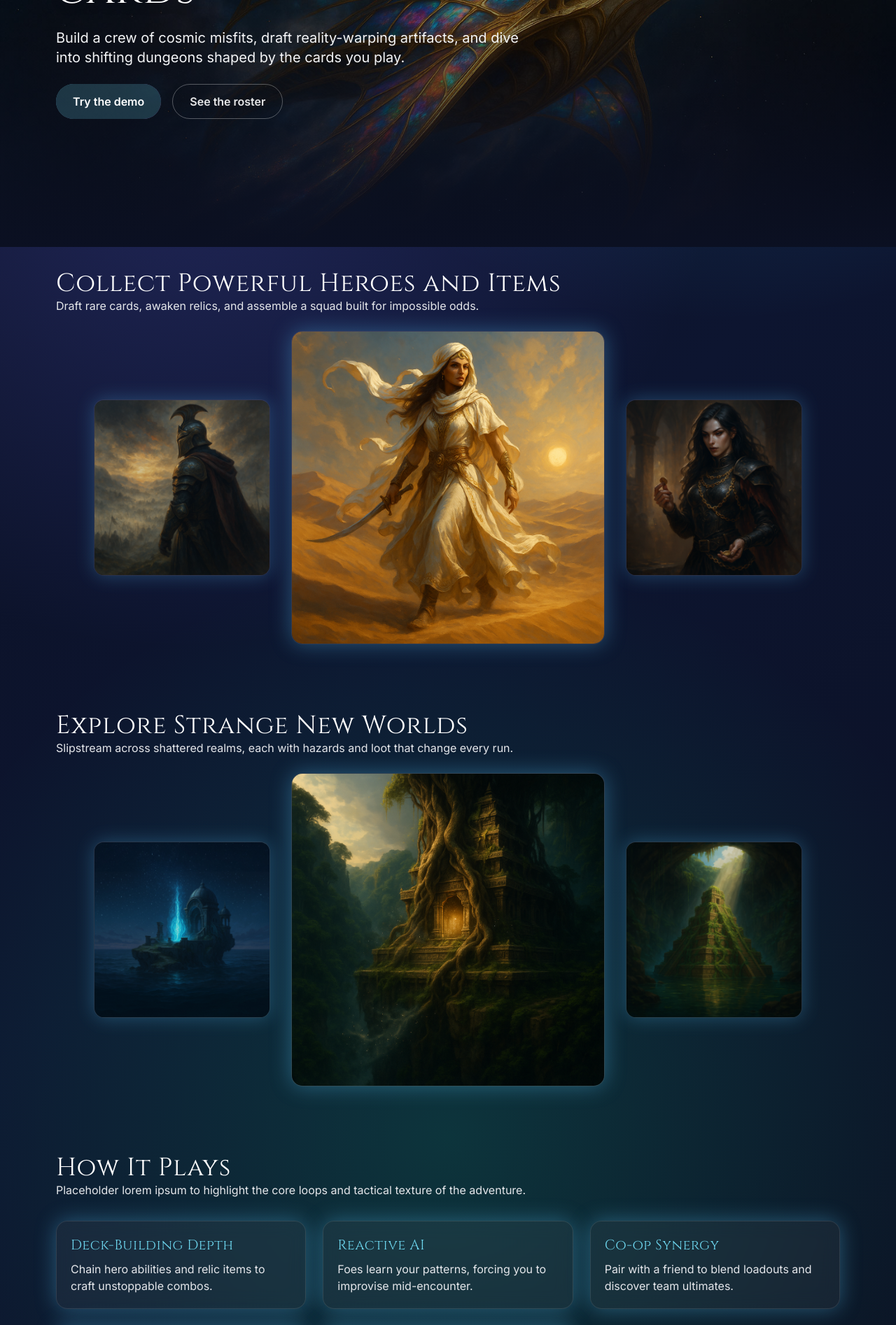
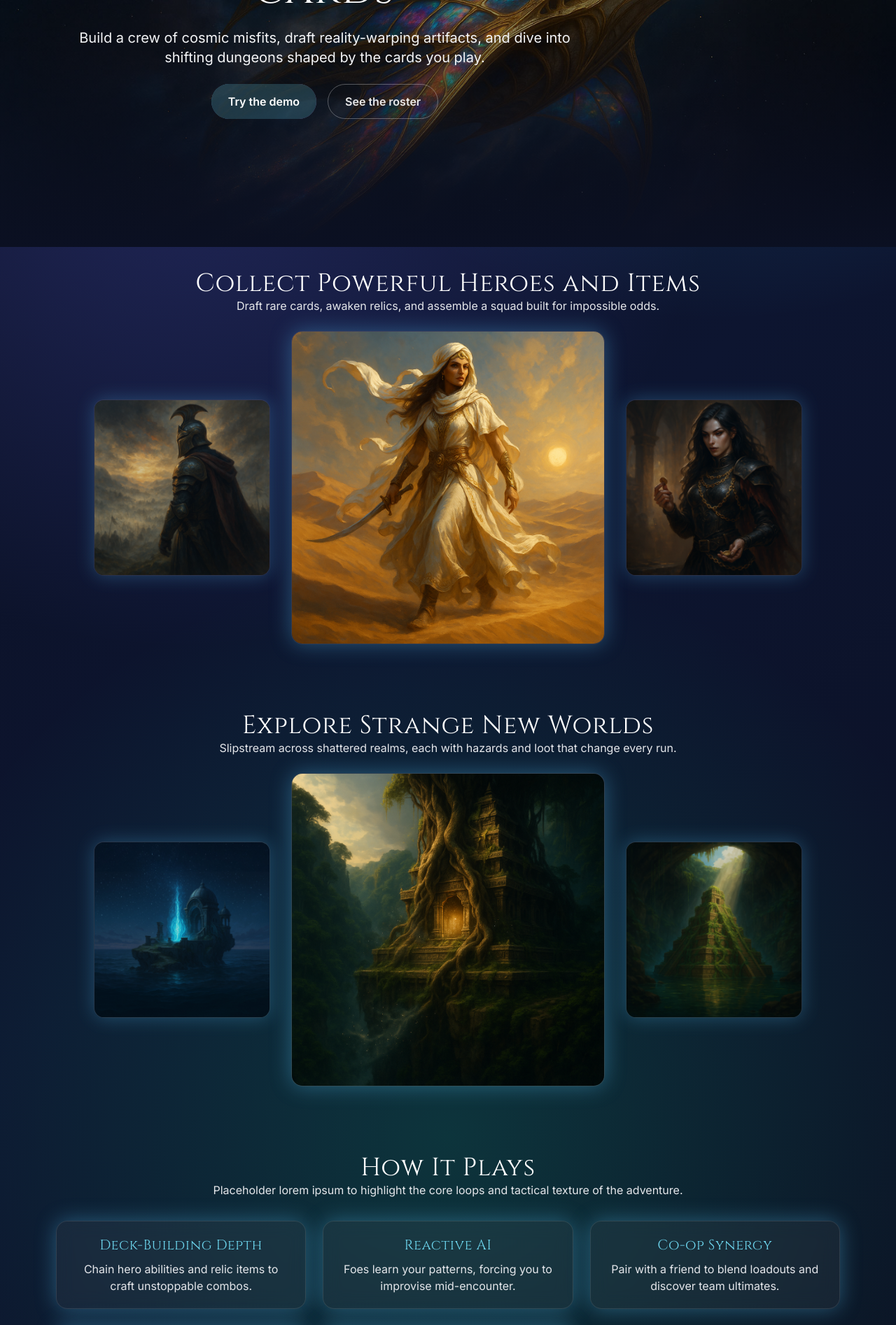
Before and after one commit to BrettMesmur/MesmurOverviewPage, a Next.js app: page / in a window 1280 px wide. Shown: the part 340-2234 px from the top of the page at 70% size. Built offline with nearby package versions, Linux system fonts and the light colour scheme.

Commit message:
Center hero and section headings

```diff
--- a/components/PageClient.tsx
+++ b/components/PageClient.tsx
@@ -76,14 +76,14 @@ export default function PageClient({ discovery }: Props) {
         )}
         <div className="absolute inset-0 bg-gradient-to-b from-black/60 via-black/40 to-[#0b1022]" />
         <div className="relative mx-auto flex min-h-[80vh] max-w-6xl items-center px-4 py-24">
-          <div className="max-w-2xl space-y-6">
+          <div className="max-w-3xl space-y-6 text-center">
             <h1 className="text-4xl font-display leading-tight text-white drop-shadow-lg md:text-6xl">
               Adventure is in the cards
             </h1>
             <p className="text-lg text-gray-100 md:text-xl">
               Build a crew of cosmic misfits, draft reality-warping artifacts, and dive into shifting dungeons shaped by the cards you play.
             </p>
-            <div className="flex flex-wrap gap-4">
+            <div className="flex flex-wrap justify-center gap-4">
               <button
                 aria-label="Try the demo"
                 className="gradient-border relative overflow-hidden rounded-full bg-aurora/20 px-6 py-3 text-base font-semibold text-white transition hover:-translate-y-0.5 hover:bg-aurora/30"
@@ -103,8 +103,8 @@ export default function PageClient({ discovery }: Props) {
       </header>
 
       <main className="relative z-10 space-y-24 pb-24">
-        <section id="heroes" className="section mx-auto max-w-6xl px-4">
-          <div className="flex flex-col gap-3 md:flex-row md:items-end md:justify-between">
+        <section id="heroes" className="section mx-auto max-w-6xl px-4 text-center">
+          <div className="flex flex-col gap-3 md:flex-row md:items-end md:justify-center">
             <div>
               <h2 className="mt-8 text-3xl md:text-4xl">Collect Powerful Heroes and Items</h2>
               <p className="text-gray-200">Draft rare cards, awaken relics, and assemble a squad built for impossible odds.</p>
@@ -113,8 +113,8 @@ export default function PageClient({ discovery }: Props) {
           <Carousel images={discovery.heroesAndItems} title="Heroes and Items" />
         </section>
 
-        <section id="worlds" className="section mx-auto max-w-6xl px-4">
-          <div className="flex flex-col gap-3 md:flex-row md:items-end md:justify-between">
+        <section id="worlds" className="section mx-auto max-w-6xl px-4 text-center">
+          <div className="flex flex-col gap-3 md:flex-row md:items-end md:justify-center">
             <div>
               <h2 className="text-3xl md:text-4xl">Explore Strange New Worlds</h2>
               <p className="text-gray-200">Slipstream across shattered realms, each with hazards and loot that change every run.</p>
@@ -123,8 +123,8 @@ export default function PageClient({ discovery }: Props) {
           <Carousel images={discovery.worlds} title="Worlds" />
         </section>
 
-        <section id="gameplay" className="section mx-auto max-w-6xl px-4">
-          <div className="flex flex-col gap-3 md:flex-row md:items-end md:justify-between">
+        <section id="gameplay" className="section mx-auto max-w-6xl px-4 text-center">
+          <div className="flex flex-col gap-3 md:flex-row md:items-end md:justify-center">
             <div>
               <h2 className="text-3xl md:text-4xl">How It Plays</h2>
               <p className="text-gray-200">Placeholder lorem ipsum to highlight the core loops and tactical texture of the adventure.</p>
```
